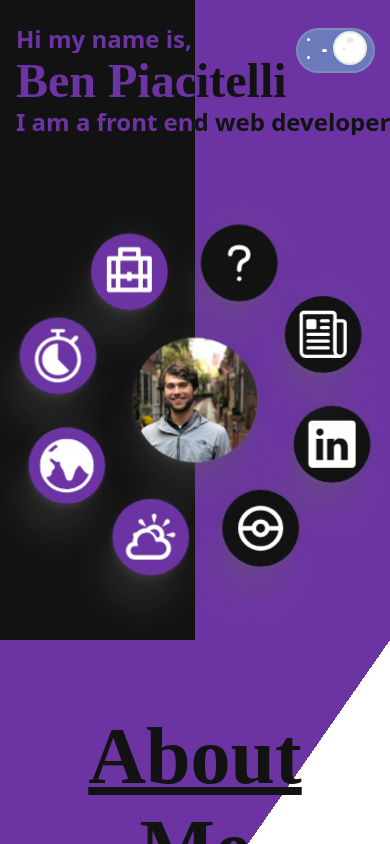
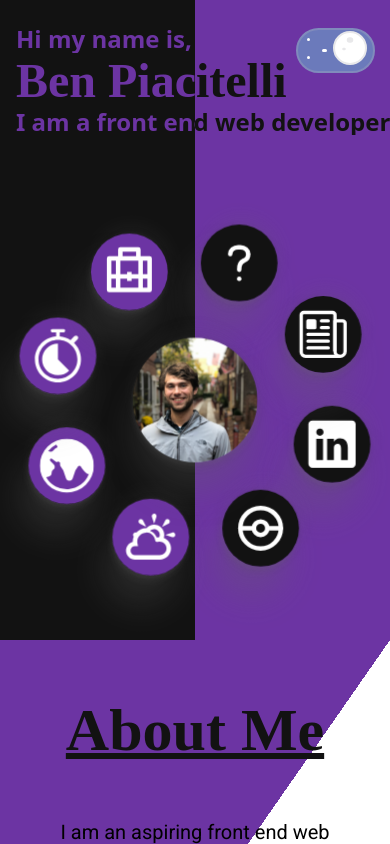
Before and after one commit to piacib/portfolio, a React (Create React App) app: page / in a window 390 px wide. Shown: the top 844 px of the page. Built offline with nearby package versions, Linux system fonts and the light colour scheme; a web font is replaced by a local one.

Commit message:
added media queries for section header

```diff
--- a/src/components/AboutMe/AboutMe.css
+++ b/src/components/AboutMe/AboutMe.css
@@ -16,10 +16,21 @@
   text-align: center;
   color: var(--left-color);
   text-decoration-color: var(--left-color);
-  width: 20rem;
+  /* width: 20rem; */
   margin: 1rem 0;
   border-radius: 3rem;
   font-size: 5rem;
+  white-space: nowrap;
+}
+@media (max-width: 24rem) {
+  .section_header {
+    font-size: 4rem;
+  }
+}
+@media (max-width: 29rem) {
+  .section_header {
+    font-size: 3.75rem;
+  }
 }
 .about_me_text {
   margin: 0 0.5rem;
```
